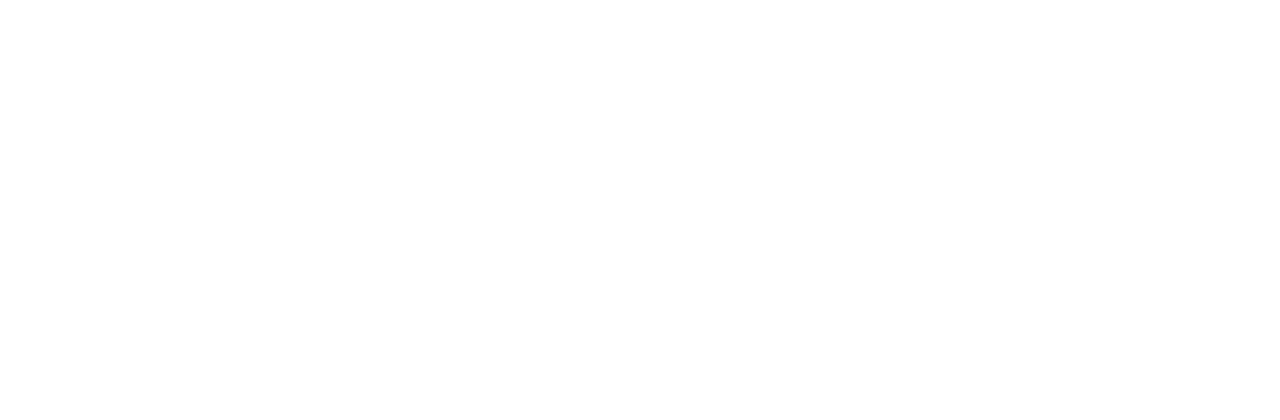
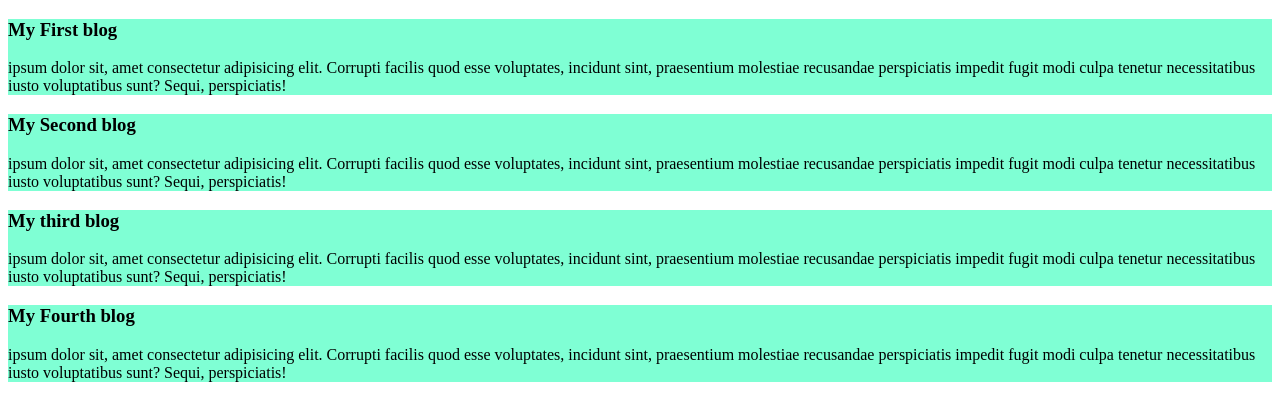
Before and after one commit to itlovermuzahid/my-first-github-repo, a plain HTML site: page index.html in a window 1280 px wide. Drawn offline with Linux system fonts and the light colour scheme.

Commit message:
aded the first blog

```diff
--- /dev/null
+++ b/blog.css
@@ -0,0 +1,7 @@
+div{
+
+    background-color: aquamarine;
+    padding: 10px
+
+    border: 20px;
+}
--- a/index.html
+++ b/index.html
@@ -4,8 +4,28 @@
     <meta charset="UTF-8">
     <meta name="viewport" content="width=device-width, initial-scale=1.0">
     <title>My first ever github repo</title>
+<link rel="stylesheet" href="blog.css">
+
 </head>
 <body>
+    <div>
+        <h3>My First blog</h3>
+         <p class="effect">ipsum dolor sit, amet consectetur adipisicing elit. Corrupti facilis quod esse voluptates, incidunt sint, praesentium molestiae recusandae perspiciatis impedit fugit modi culpa tenetur necessitatibus iusto voluptatibus sunt? Sequi, perspiciatis!</p>
+    </div>
+    <div >
+        <h3>My Second blog</h3>
+         <p>ipsum dolor sit, amet consectetur adipisicing elit. Corrupti facilis quod esse voluptates, incidunt sint, praesentium molestiae recusandae perspiciatis impedit fugit modi culpa tenetur necessitatibus iusto voluptatibus sunt? Sequi, perspiciatis!</p>
+    </div>
+    <div>
+        <h3>My third blog</h3>
+         <p class="effect">ipsum dolor sit, amet consectetur adipisicing elit. Corrupti facilis quod esse voluptates, incidunt sint, praesentium molestiae recusandae perspiciatis impedit fugit modi culpa tenetur necessitatibus iusto voluptatibus sunt? Sequi, perspiciatis!</p>
+    </div>
+    <div>
+        <h3>My Fourth blog</h3>
+         <p class="effect">ipsum dolor sit, amet consectetur adipisicing elit. Corrupti facilis quod esse voluptates, incidunt sint, praesentium molestiae recusandae perspiciatis impedit fugit modi culpa tenetur necessitatibus iusto voluptatibus sunt? Sequi, perspiciatis!</p>
+    </div>
+
+
 
 </body>
 </html>
```
Also changed, not shown: 1 other file.
